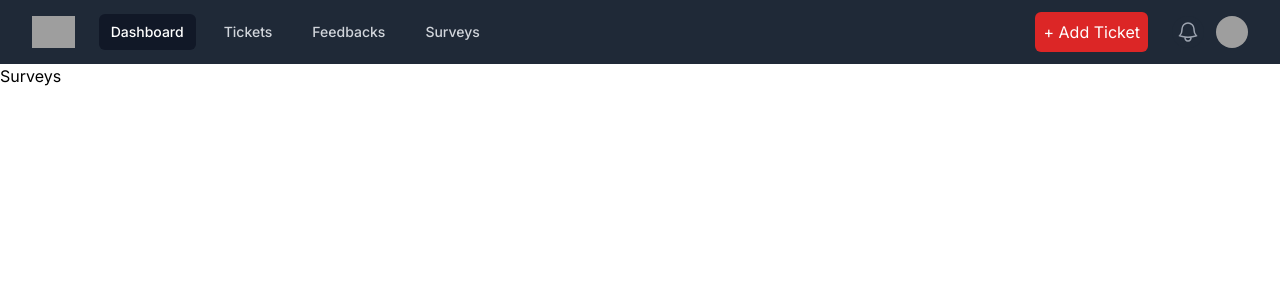
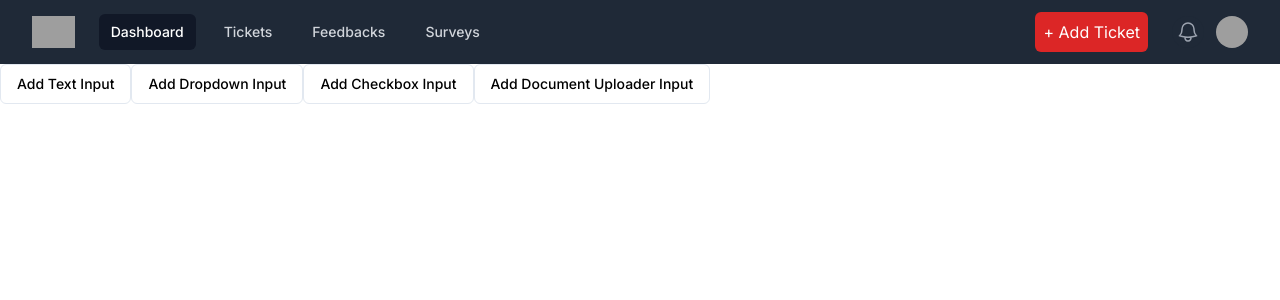
Before and after one commit to yashaggarwal31/HRDashboard, a Next.js app: page /surveys in a window 1280 px wide. Shown: the top 300 px of the page. Built offline with nearby package versions, Linux system fonts and the light colour scheme; grey boxes are pictures that could not be loaded.

Commit message:
using multiple forms

```diff
--- a/package.json
+++ b/package.json
@@ -9,7 +9,10 @@
     "lint": "next lint"
   },
   "dependencies": {
+    "@radix-ui/react-label": "^2.0.2",
     "@radix-ui/react-navigation-menu": "^1.1.4",
+    "@radix-ui/react-popover": "^1.0.7",
+    "@radix-ui/react-slot": "^1.0.2",
     "class-variance-authority": "^0.7.0",
     "clsx": "^2.1.0",
     "lucide-react": "^0.344.0",
--- a/src/app/surveys/page.tsx
+++ b/src/app/surveys/page.tsx
@@ -1,12 +1,47 @@
-import React from "react";
+'use client'
+import React, { useState } from "react";
 import Navbar from "@/components/Navbar";
+import { SurveyInput } from "@/components/survey-input-popover";
+import { FieldTypes } from "@/components/enums/survey-field-types";
+import { Input } from "@/components/ui/input";
+
+
+interface FormFields{
+  type:FieldTypes,
+  label:string
+}
 
 function Surveys() {
+  const [formFields,setFormFields] = useState<FormFields[]>([]);
+
   return (
+    <>
     <div>
       <Navbar />
-      <div>Surveys</div>
+      {/* <button onClick={()=>addField('label')}>Add Field Label</button>
+      <button onClick={()=>addField('label')}>Add Dropdown</button>
+      <button onClick={()=>addField('label')}>Add Checkbox</button>
+      <button onClick={()=>addField('input')}>Add Text Input</button>
+      <button onClick={()=>addField('fileUploader')}>Add Document Uploader</button> */}
+
+      <SurveyInput fieldType={FieldTypes.TEXTINPUT} formFields={formFields} setFormFields={setFormFields}>Add Text Input</SurveyInput>
+      <SurveyInput fieldType={FieldTypes.DROPDOWN} formFields={formFields} setFormFields={setFormFields}>Add Dropdown Input</SurveyInput>
+      <SurveyInput fieldType={FieldTypes.CHECKBOX} formFields={formFields} setFormFields={setFormFields}>Add Checkbox Input</SurveyInput>
+      <SurveyInput fieldType={FieldTypes.FILEUPLOAD} formFields={formFields} setFormFields={setFormFields}>Add Document Uploader Input</SurveyInput>
+
+
+      <form action="">
+        {formFields?.map((item:FormFields)=>(
+          <>
+          {item.type===FieldTypes.TEXTINPUT &&(<div><label>{item.label}</label><input/></div>)}
+          {item.type==FieldTypes.DROPDOWN &&(<select><option value=""></option><option value=""></option></select>)}
+          {item.type==FieldTypes.CHECKBOX &&(<input type="checkbox"/>)}
+          {item.type==FieldTypes.FILEUPLOAD &&(<input type='file' />)}
+          </>
+        ))}
+      </form>
     </div>
+    </>
   );
 }
 
--- /dev/null
+++ b/src/components/DialogFields.tsx
@@ -0,0 +1,32 @@
+import React from 'react'
+import { Button } from "@/components/ui/button"
+import { Input } from "@/components/ui/input"
+import { Label } from "@/components/ui/label"
+import { FieldTypes } from './enums/survey-field-types'
+
+export default function DialogFields(fieldType:any) {
+
+    // console.log("dfdd",fieldType.fieldType);
+
+
+  return (
+
+    <div className="grid gap-2">
+
+        {fieldType.fieldType===FieldTypes.TEXTINPUT &&
+            <div className="grid grid-cols-3 items-center gap-4">
+            <Label htmlFor="label">Label</Label>
+            <Input
+                id="labelID"
+                name='label'
+                defaultValue="Your Label"
+                className="col-span-2 h-8"
+                onChange={(e)=>{console.log(e.target.value)}}
+            />
+            </div>
+        }
+
+        <Button>Submit Choices</Button>
+    </div>
+  )
+}
--- /dev/null
+++ b/src/components/enums/survey-field-types.ts
@@ -0,0 +1,6 @@
+export enum FieldTypes{
+    TEXTINPUT,
+    DROPDOWN,
+    CHECKBOX,
+    FILEUPLOAD
+  }
--- /dev/null
+++ b/src/components/survey-input-popover.tsx
@@ -0,0 +1,56 @@
+
+import { Button } from "@/components/ui/button"
+import { Input } from "@/components/ui/input"
+import { Label } from "@/components/ui/label"
+import DialogFields from '@/components/DialogFields'
+
+import {
+  Popover,
+  PopoverContent,
+  PopoverTrigger,
+} from "@/components/ui/popover"
+import { FieldTypes } from "@/components/enums/survey-field-types";
+
+export function SurveyInput({children, fieldType, formFields, setFormFields}:{children:string, fieldType:FieldTypes, formFields:any, setFormFields:any}) {
+
+    function addField(formData:FormData){
+
+      const label = formData.get('label') as string;
+
+        setFormFields([...formFields, {"type":FieldTypes.TEXTINPUT,"label":label}])
+
+        //get field label
+        // let fieldContent = 'Hello'
+        // if(fieldType=='label'){
+        //   setFormFields([...formFields, {"type":`${fieldType}`,"label":`${fieldContent}`}])
+        // }
+    }
+
+
+
+  return (
+    <Popover>
+      <PopoverTrigger asChild>
+        <Button variant="outline">{children}</Button>
+      </PopoverTrigger>
+
+
+      <PopoverContent className="w-80">
+        <form action={addField}>
+            <div className="grid gap-4">
+            <div className="space-y-2">
+                <h4 className="font-medium leading-none">Field Title</h4>
+                <p className="text-sm text-muted-foreground">
+                {children}
+                </p>
+            </div>
+
+            <DialogFields fieldType={fieldType} />
+
+            </div>
+        </form>
+      </PopoverContent>
+
+    </Popover>
+  )
+}
--- /dev/null
+++ b/src/components/ui/button.tsx
@@ -0,0 +1,56 @@
+import * as React from "react"
+import { Slot } from "@radix-ui/react-slot"
+import { cva, type VariantProps } from "class-variance-authority"
+
+import { cn } from "@/lib/utils"
+
+const buttonVariants = cva(
+  "inline-flex items-center justify-center whitespace-nowrap rounded-md text-sm font-medium ring-offset-white transition-colors focus-visible:outline-none focus-visible:ring-2 focus-visible:ring-slate-950 focus-visible:ring-offset-2 disabled:pointer-events-none disabled:opacity-50 dark:ring-offset-slate-950 dark:focus-visible:ring-slate-300",
+  {
+    variants: {
+      variant: {
+        default: "bg-slate-900 text-slate-50 hover:bg-slate-900/90 dark:bg-slate-50 dark:text-slate-900 dark:hover:bg-slate-50/90",
+        destructive:
+          "bg-red-500 text-slate-50 hover:bg-red-500/90 dark:bg-red-900 dark:text-slate-50 dark:hover:bg-red-900/90",
+        outline:
+          "border border-slate-200 bg-white hover:bg-slate-100 hover:text-slate-900 dark:border-slate-800 dark:bg-slate-950 dark:hover:bg-slate-800 dark:hover:text-slate-50",
+        secondary:
+          "bg-slate-100 text-slate-900 hover:bg-slate-100/80 dark:bg-slate-800 dark:text-slate-50 dark:hover:bg-slate-800/80",
+        ghost: "hover:bg-slate-100 hover:text-slate-900 dark:hover:bg-slate-800 dark:hover:text-slate-50",
+        link: "text-slate-900 underline-offset-4 hover:underline dark:text-slate-50",
+      },
+      size: {
+        default: "h-10 px-4 py-2",
+        sm: "h-9 rounded-md px-3",
+        lg: "h-11 rounded-md px-8",
+        icon: "h-10 w-10",
+      },
+    },
+    defaultVariants: {
+      variant: "default",
+      size: "default",
+    },
+  }
+)
+
+export interface ButtonProps
+  extends React.ButtonHTMLAttributes<HTMLButtonElement>,
+    VariantProps<typeof buttonVariants> {
+  asChild?: boolean
+}
+
+const Button = React.forwardRef<HTMLButtonElement, ButtonProps>(
+  ({ className, variant, size, asChild = false, ...props }, ref) => {
+    const Comp = asChild ? Slot : "button"
+    return (
+      <Comp
+        className={cn(buttonVariants({ variant, size, className }))}
+        ref={ref}
+        {...props}
+      />
+    )
+  }
+)
+Button.displayName = "Button"
+
+export { Button, buttonVariants }
--- /dev/null
+++ b/src/components/ui/input.tsx
@@ -0,0 +1,25 @@
+import * as React from "react"
+
+import { cn } from "@/lib/utils"
+
+export interface InputProps
+  extends React.InputHTMLAttributes<HTMLInputElement> {}
+
+const Input = React.forwardRef<HTMLInputElement, InputProps>(
+  ({ className, type, ...props }, ref) => {
+    return (
+      <input
+        type={type}
+        className={cn(
+          "flex h-10 w-full rounded-md border border-slate-200 bg-white px-3 py-2 text-sm ring-offset-white file:border-0 file:bg-transparent file:text-sm file:font-medium placeholder:text-slate-500 focus-visible:outline-none focus-visible:ring-2 focus-visible:ring-slate-950 focus-visible:ring-offset-2 disabled:cursor-not-allowed disabled:opacity-50 dark:border-slate-800 dark:bg-slate-950 dark:ring-offset-slate-950 dark:placeholder:text-slate-400 dark:focus-visible:ring-slate-300",
+          className
+        )}
+        ref={ref}
+        {...props}
+      />
+    )
+  }
+)
+Input.displayName = "Input"
+
+export { Input }
--- /dev/null
+++ b/src/components/ui/label.tsx
@@ -0,0 +1,26 @@
+"use client"
+
+import * as React from "react"
+import * as LabelPrimitive from "@radix-ui/react-label"
+import { cva, type VariantProps } from "class-variance-authority"
+
+import { cn } from "@/lib/utils"
+
+const labelVariants = cva(
+  "text-sm font-medium leading-none peer-disabled:cursor-not-allowed peer-disabled:opacity-70"
+)
+
+const Label = React.forwardRef<
+  React.ElementRef<typeof LabelPrimitive.Root>,
+  React.ComponentPropsWithoutRef<typeof LabelPrimitive.Root> &
+    VariantProps<typeof labelVariants>
+>(({ className, ...props }, ref) => (
+  <LabelPrimitive.Root
+    ref={ref}
+    className={cn(labelVariants(), className)}
+    {...props}
+  />
+))
+Label.displayName = LabelPrimitive.Root.displayName
+
+export { Label }
--- /dev/null
+++ b/src/components/ui/popover.tsx
@@ -0,0 +1,31 @@
+"use client"
+
+import * as React from "react"
+import * as PopoverPrimitive from "@radix-ui/react-popover"
+
+import { cn } from "@/lib/utils"
+
+const Popover = PopoverPrimitive.Root
+
+const PopoverTrigger = PopoverPrimitive.Trigger
+
+const PopoverContent = React.forwardRef<
+  React.ElementRef<typeof PopoverPrimitive.Content>,
+  React.ComponentPropsWithoutRef<typeof PopoverPrimitive.Content>
+>(({ className, align = "center", sideOffset = 4, ...props }, ref) => (
+  <PopoverPrimitive.Portal>
+    <PopoverPrimitive.Content
+      ref={ref}
+      align={align}
+      sideOffset={sideOffset}
+      className={cn(
+        "z-50 w-72 rounded-md border border-slate-200 bg-white p-4 text-slate-950 shadow-md outline-none data-[state=open]:animate-in data-[state=closed]:animate-out data-[state=closed]:fade-out-0 data-[state=open]:fade-in-0 data-[state=closed]:zoom-out-95 data-[state=open]:zoom-in-95 data-[side=bottom]:slide-in-from-top-2 data-[side=left]:slide-in-from-right-2 data-[side=right]:slide-in-from-left-2 data-[side=top]:slide-in-from-bottom-2 dark:border-slate-800 dark:bg-slate-950 dark:text-slate-50",
+        className
+      )}
+      {...props}
+    />
+  </PopoverPrimitive.Portal>
+))
+PopoverContent.displayName = PopoverPrimitive.Content.displayName
+
+export { Popover, PopoverTrigger, PopoverContent }
```
Also changed, not shown: 1 other file (tests, documents, lock files or other folders).
